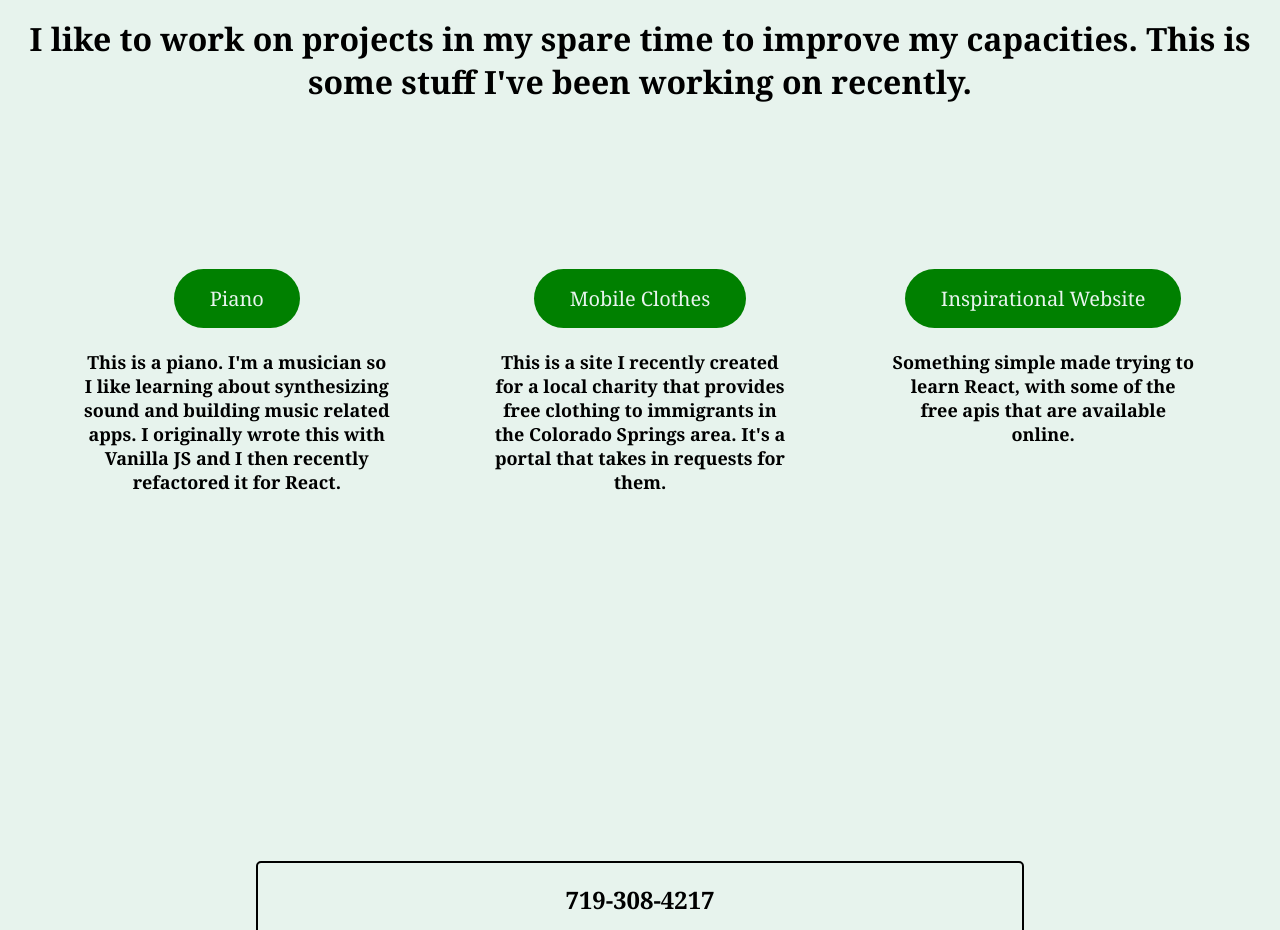
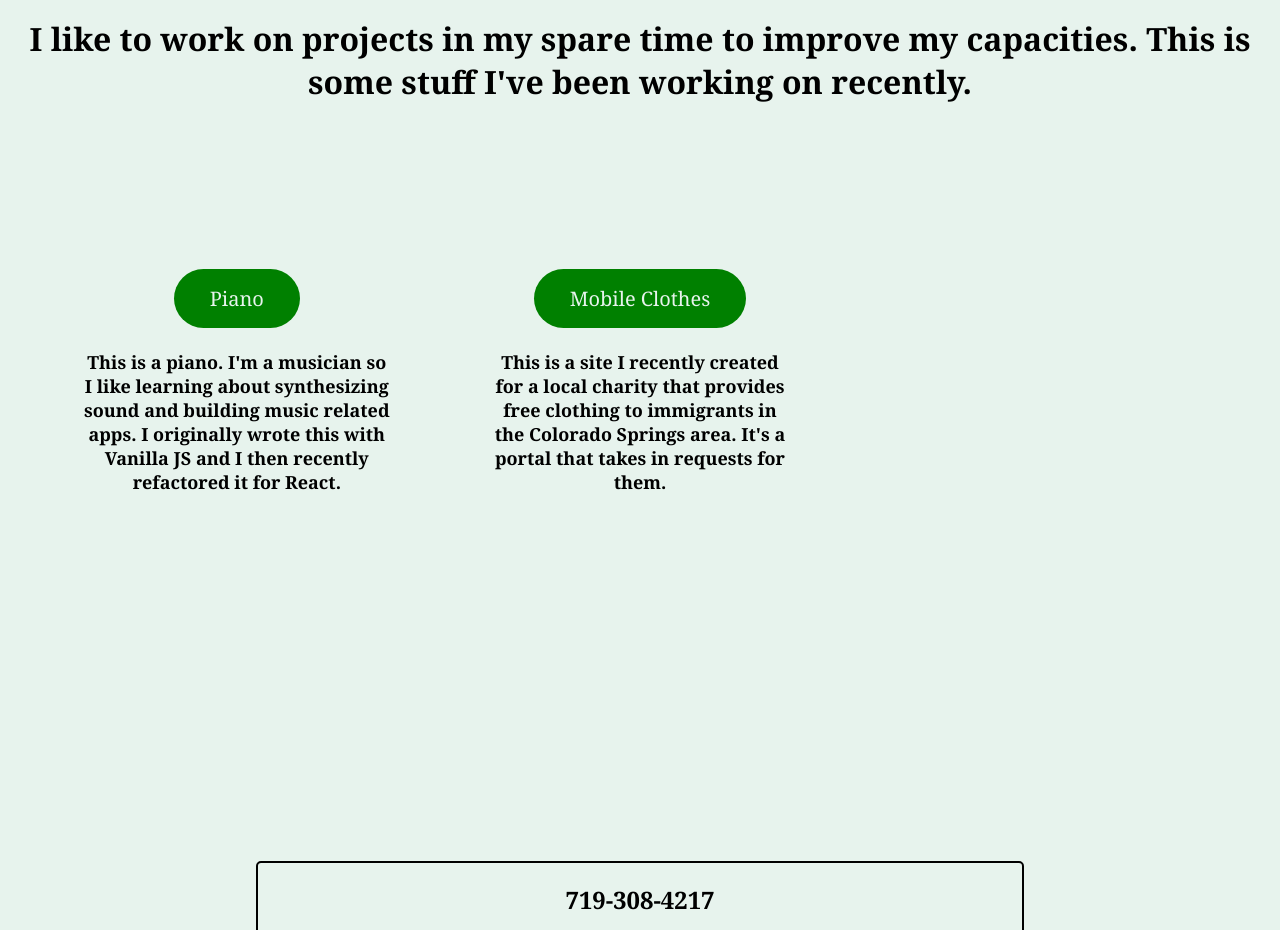
Before and after one commit to Yagudagu/webappresume3.2, a React (Create React App) app in the folder frontend/: page / in a window 1280 px wide. Shown: the part 1700-2630 px from the top of the page. Built offline with nearby package versions, Linux system fonts and the light colour scheme.

Commit message:
got rid of Kanye

```diff
--- a/frontend/src/Components/Projects/index.js
+++ b/frontend/src/Components/Projects/index.js
@@ -35,7 +35,7 @@ const Projects = (props) => (
           portal that takes in requests for them.
         </h3>
       </Content>
-      <Content>
+      {/* <Content>
         <Link className="btn" to="/inspire">
           Inspirational Website
         </Link>
@@ -44,7 +44,7 @@ const Projects = (props) => (
           Something simple made trying to learn React, with some of the free
           apis that are available online.
         </h3>
-      </Content>
+      </Content> */}
     </Wrapper>
   </>
 );
```
